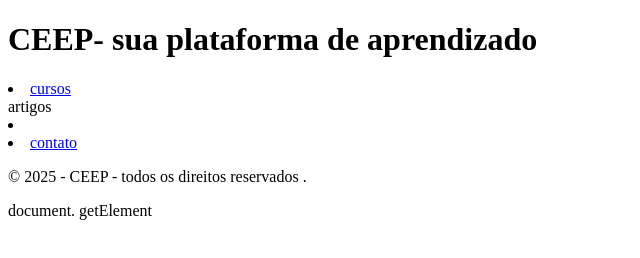
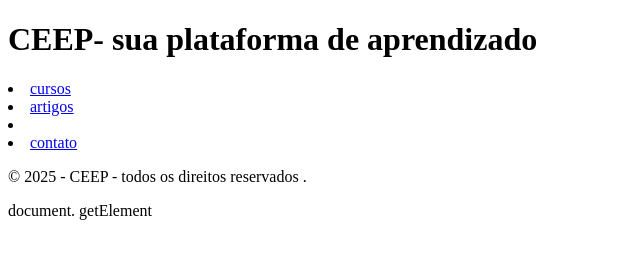
Before and after one commit to emanuellicanonico/dia-20, a plain HTML site: page index.html in a window 1280 px wide. Shown: the full height of the page, 0-640 px from the left. Drawn offline with Linux system fonts and the light colour scheme.

Commit message:
Add files via upload

```diff
--- a/index.html
+++ b/index.html
@@ -1,18 +1,24 @@
 <!DOCTYPE html>
 <html lang="pt-br">
 <head>
-    <meta charset="UTF-8"
+    <meta charset="UTF-8">
      <meta name="viewport" content="width= device.width,initial.scale=1.0">
     <title>desingner inspirado no CEEP</title>
-     <limk rel=" stylesheet" href="style.css/"
+     <link rel=" stylesheet" href="style.css/">
 </head>
-<h1> CEEP- sua plataforma de aprendizado</h1>
+<body>
+    <header><h1> CEEP- sua plataforma de aprendizado</h1>
 <nav>
     <li><a href="./cursos">cursos</a></li>
-    <li<a href="./artigos">artigos</a><li>
+    <li><a href="./artigos">artigos</a><li>
     <li><a href="./contato">contato</a></li>
 
     </nav>
+</header>
+<main></main>
+
+
+
 </header>
 <main>
 
```
